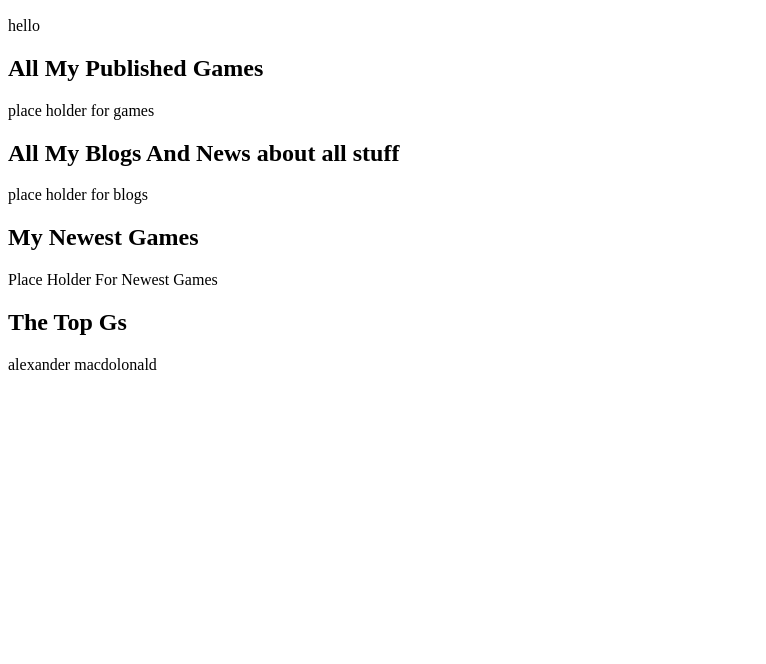
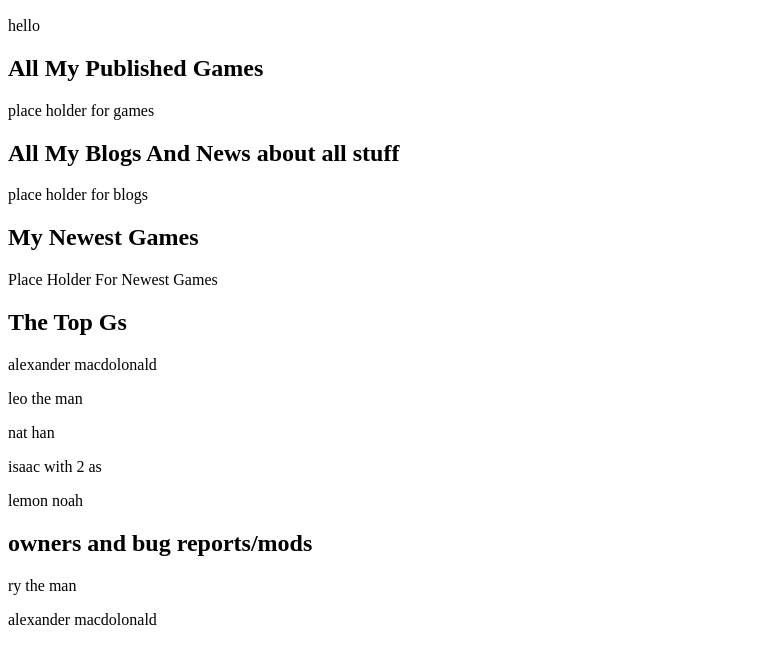
Before and after one commit to pikester1983/TheRy-Hub, a plain HTML site: page index.html in a window 1280 px wide. Shown: the part 110-774 px from the top of the page, without its empty margins (0-766 px from the left). Drawn offline with Linux system fonts and the light colour scheme.

Commit message:
Update index.html

```diff
--- a/index.html
+++ b/index.html
@@ -22,6 +22,14 @@
 
         <h2>The Top Gs</h2>
         <p>alexander macdolonald</p>
+        <p>leo the man</p>
+        <p>nat han</p>
+        <p>isaac with 2 as </p>
+        <p>lemon noah</p>
+
+        <h2> owners and bug reports/mods</h2>
+        <p>ry the man</P>
+        <p>alexander macdolonald</P>
 
     </body>
 </html>
```
